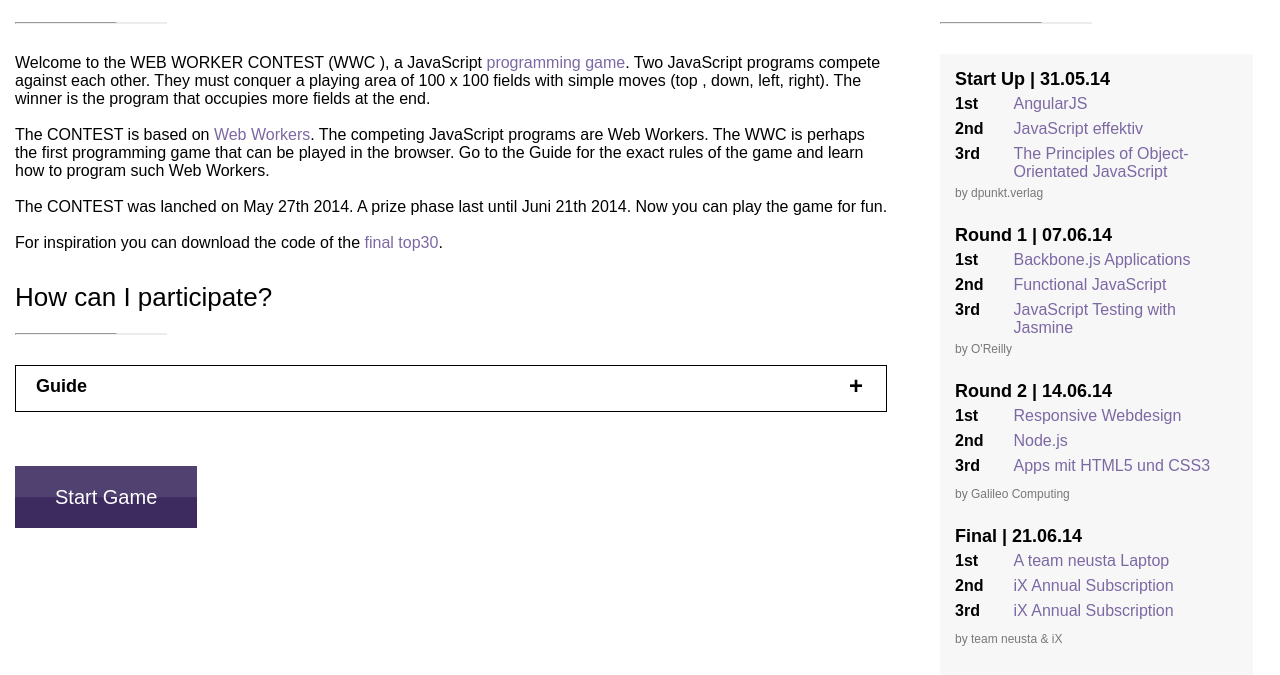
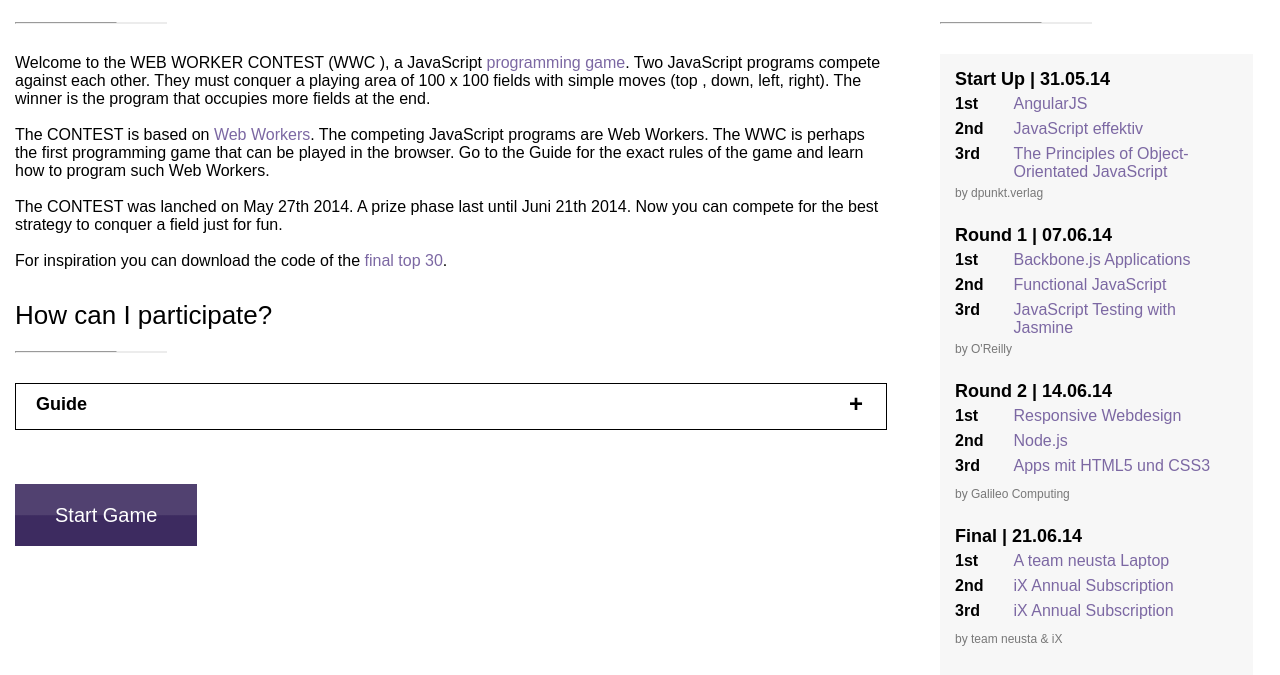
Before and after one commit to strenkel/wwc, a PHP site: page / in a window 1280 px wide. Shown: the part 219-894 px from the top of the page. Run offline with PHP 8.4, Linux system fonts and the light colour scheme.

Commit message:
Text Fix

```diff
--- a/php/txten/welcome.php
+++ b/php/txten/welcome.php
@@ -9,6 +9,6 @@ The WWC is perhaps the first programming game that can be played in the browser.
 Go to the Guide for the exact rules of the game and learn how to program such Web Workers.
 <br><br>
 The CONTEST was lanched on May 27th 2014. A prize phase last until Juni 21th 2014.
-Now you can play the game for fun.
+Now you can compete for the best strategy to conquer a field just for fun.
 <br><br>
-For inspiration you can download the code of the <a href="http://www.webworkercontest.net/finaltop30/finaltop30.zip">final top30</a>.
+For inspiration you can download the code of the <a href="http://www.webworkercontest.net/finaltop30/finaltop30.zip">final top 30</a>.
```
Also changed, not shown: php/txten/example.php (+6 -5 lines).
